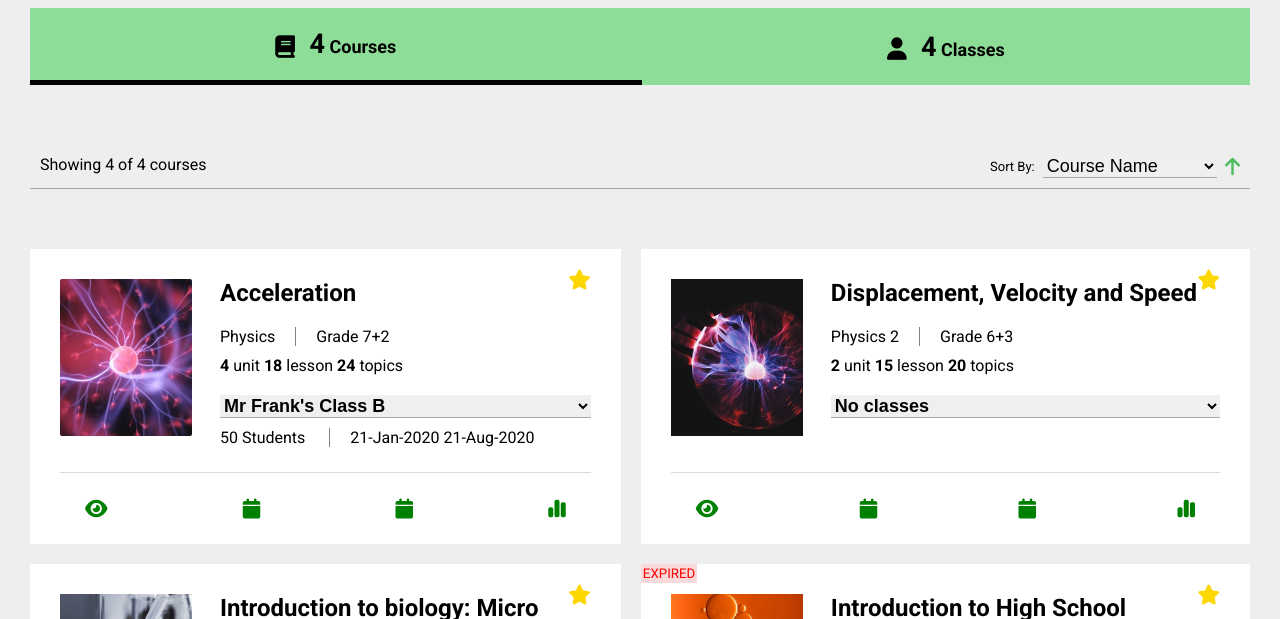
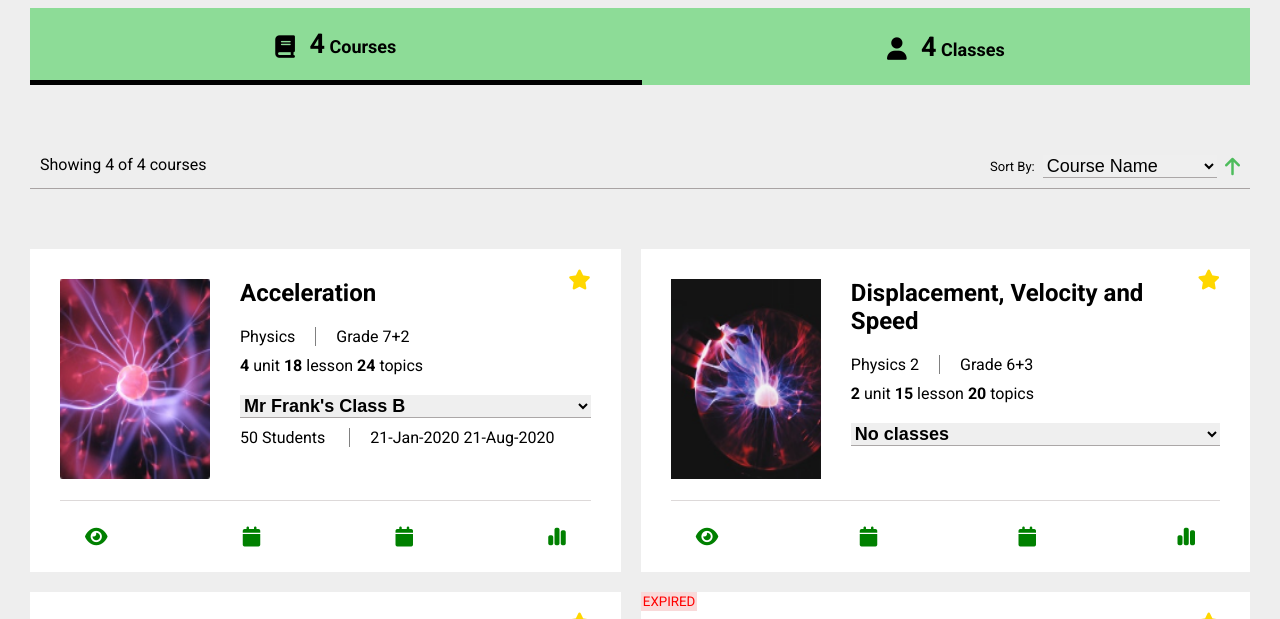
Before and after one commit to royston-mascarenhas/Task, a plain HTML site: page task3/home.html in a window 1280 px wide. Shown: the part 112-731 px from the top of the page. Drawn offline with Linux system fonts and the light colour scheme.

Commit message:
home styles update

```diff
--- a/task3/styles.css
+++ b/task3/styles.css
@@ -281,6 +281,7 @@ input[type="checkbox"]{
 }
 
 .course-card-top{
+    flex-grow: 1;
     padding-bottom:15px;
     display: flex;
     width: 100%;
@@ -289,15 +290,24 @@ input[type="checkbox"]{
 }
 
 .course-img{
-    margin-right: 30px;
+    margin-right: 50px;
+
+}
+
+.course-img img{
+    height: 200px;
+    width: 150px;
 }
 
 .course-info{
+
     width: 100%;
 
 }
 
 .course-card{
+    display: flex;
+    flex-direction: column;
     max-width: 750px;
     background-color: white;
     padding:30px;
```
